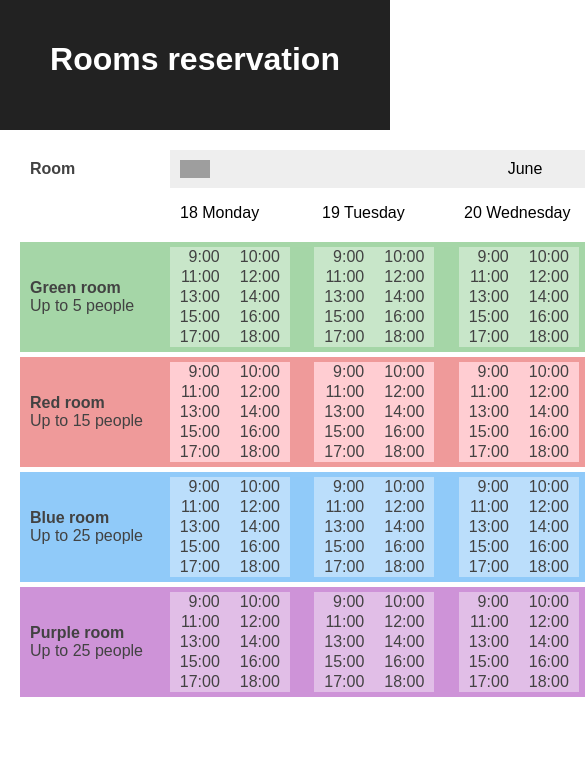
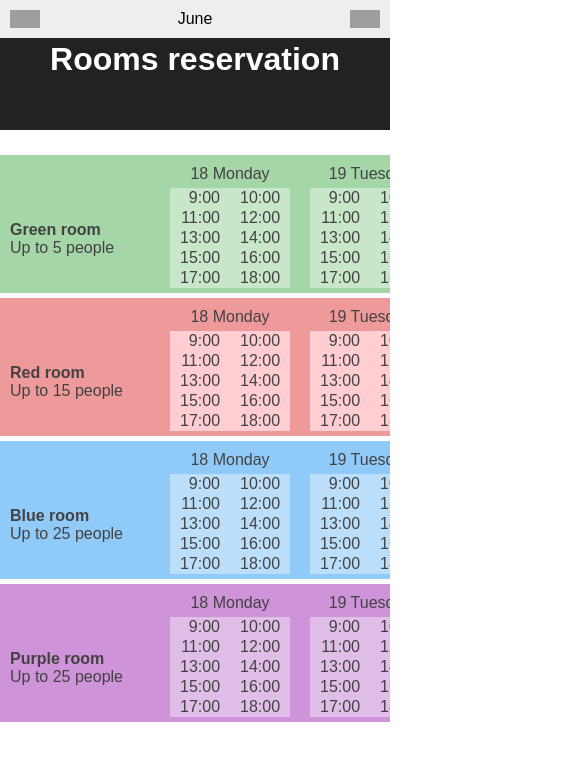
Before and after one commit to muzzone/room-reservation, a React (Create React App) app: page / in a window 390 px wide. Shown: the top 760 px of the page, 585 px wide, since content can reach past the window. Built offline with nearby package versions, Linux system fonts and the light colour scheme; grey boxes are pictures that could not be loaded.

Commit message:
added responsive interface for mobile and tablet

```diff
--- a/src/App.css
+++ b/src/App.css
@@ -29,6 +29,7 @@ header {
 
 .rooms {
   color: #424242;
+  max-width: 100%;
 }
 
 .days {
@@ -53,6 +54,7 @@ header {
 .room {
   margin: 5px 20px;
   padding: 5px 0;
+  min-width: 860px;
 }
 
 .rooms, .navContainer{
@@ -94,9 +96,12 @@ header {
 .navContainer {
   margin: 20px 0;
 }
-.navContainer > div {
+
+.roomColumnHeader, .controlBtns{
   display: inline-block;
 }
+
+
 
 .controlBtns {
   width: 690px;
@@ -129,7 +134,7 @@ header {
   background: #a5d6a7;
 }
 
-.greenRoom .time {
+.greenRoom .time{
   background: #c8e6c9;
 }
 
@@ -184,3 +189,72 @@ header {
 .roomName {
   font-weight: 700;
 }
+
+/*/////////////////////////////////////////////////////////////////////////////////////////////////////////////////////*/
+
+.room {
+  display: block;
+}
+
+.room > div {
+  display: inline-block;
+}
+
+.days {
+  display: inline-block;
+  width: 700px;
+}
+
+.days > li {
+  display: inline-block;
+}
+
+.day {
+  max-width: 120px;
+  margin: 0 10px;
+  display: inline-block;
+}
+
+.time {
+  display: inline-block;
+}
+
+.roomInfo {
+  /*margin-top: -18px;*/
+  position: relative;
+  top: -30px;
+}
+
+.navContainer {
+  width: auto;
+  max-width: 900px;
+}
+
+@media screen and (max-width: 900px){
+  .roomColumnHeader {
+    display: none;
+  }
+  .dates {
+    display: none;
+  }
+  .rooms {
+    overflow-x: auto;
+  }
+  .controlBtns {
+    width: 100%;
+    padding: 10px 0;
+    position: fixed;
+    top: 0;
+    z-index: 10;
+  }
+  .room {
+    margin: 5px 0;
+  }
+  .redRoom .dayHeader, .blueRoom .dayHeader, .purpleRoom .dayHeader, .greenRoom .dayHeader{
+    display: block;
+  }
+  .dayHeader{
+    padding:5px 0;
+    text-align: center;
+  }
+}
--- a/src/App.js
+++ b/src/App.js
@@ -71,7 +71,6 @@ class App extends Component {
      });
 
      elements = elements.substring(0, elements.length - 2);
-
      $(elements).addClass('reserved');
   }
 
--- a/src/code.js
+++ /dev/null
@@ -1 +0,0 @@
-console.log('code work');
--- a/src/components/day.js
+++ b/src/components/day.js
@@ -2,44 +2,36 @@ import React, { Component } from 'react';
 import Time from './time'
 
 class Day extends Component {
-  constructor(props) {
-    super(props);
-
-    this.state = {
-      date: this.props.date,
-      roomName: this.props.roomName
-    };
-  }
-
 
   generateId(room, time) {
-    const timeStamp = new Date(this.state.date.getFullYear(), this.state.date.getMonth(), this.state.date.getDate(), time).getTime();
+    const timeStamp = new Date(this.props.date.getFullYear(), this.props.date.getMonth(), this.props.date.getDate(), time).getTime();
     const id = room.toLocaleLowerCase() + '_' + timeStamp;
     return id;
   }
 
-  // getDayName(numberOfDay) {
-  //   const weekday = new Array(7);
-  //   weekday[0] =  "Sunday";
-  //   weekday[1] = "Monday";
-  //   weekday[2] = "Tuesday";
-  //   weekday[3] = "Wednesday";
-  //   weekday[4] = "Thursday";
-  //   weekday[5] = "Friday";
-  //   weekday[6] = "Saturday";
-  //
-  //   return(weekday[numberOfDay]);
-  // }
+  getDayName(numberOfDay) {
+    const weekday = new Array(7);
+    weekday[0] =  "Sunday";
+    weekday[1] = "Monday";
+    weekday[2] = "Tuesday";
+    weekday[3] = "Wednesday";
+    weekday[4] = "Thursday";
+    weekday[5] = "Friday";
+    weekday[6] = "Saturday";
+
+    return(weekday[numberOfDay]);
+  }
 
   render() {
     const items = [];
     for (let i = 9; i < 19; i++) {
-      items.push(<Time time={i +':00'} key={this.generateId(this.props.roomName, i)} timeId={this.generateId(this.props.roomName, i)}/>);
+      const id = this.generateId(this.props.roomName, i);
+      items.push(<Time time={i +':00'} key={id} timeId={id}/>);
     }
     return (
       <ul className="day">
 
-        {/*<li className='dayHeader'>{this.state.date.getDate()} {this.getDayName(this.state.date.getDay())}</li>*/}
+        <li className='dayHeader'>{this.props.date.getDate()} {this.getDayName(this.props.date.getDay())}</li>
         {items.map((item) => item)}
       </ul>
     )
--- a/src/index.js
+++ b/src/index.js
@@ -2,7 +2,6 @@ import React from 'react';
 import ReactDOM from 'react-dom';
 import './index.css';
 import App from './App';
-import './code'
 import registerServiceWorker from './registerServiceWorker';
 
 ReactDOM.render(<App />, document.getElementById('root'));
```
Also changed, not shown: public/index.html (+1 -21 lines).
